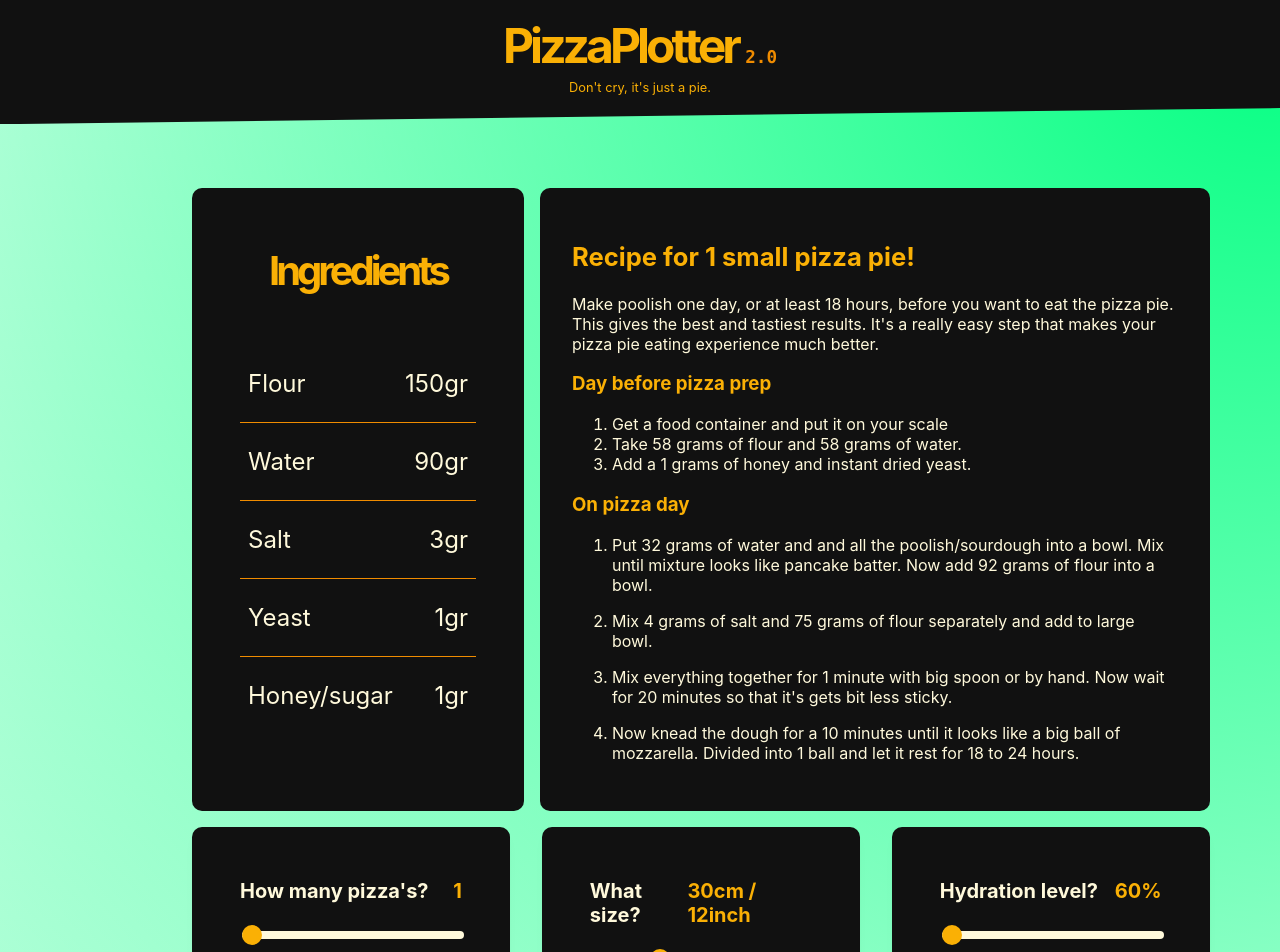
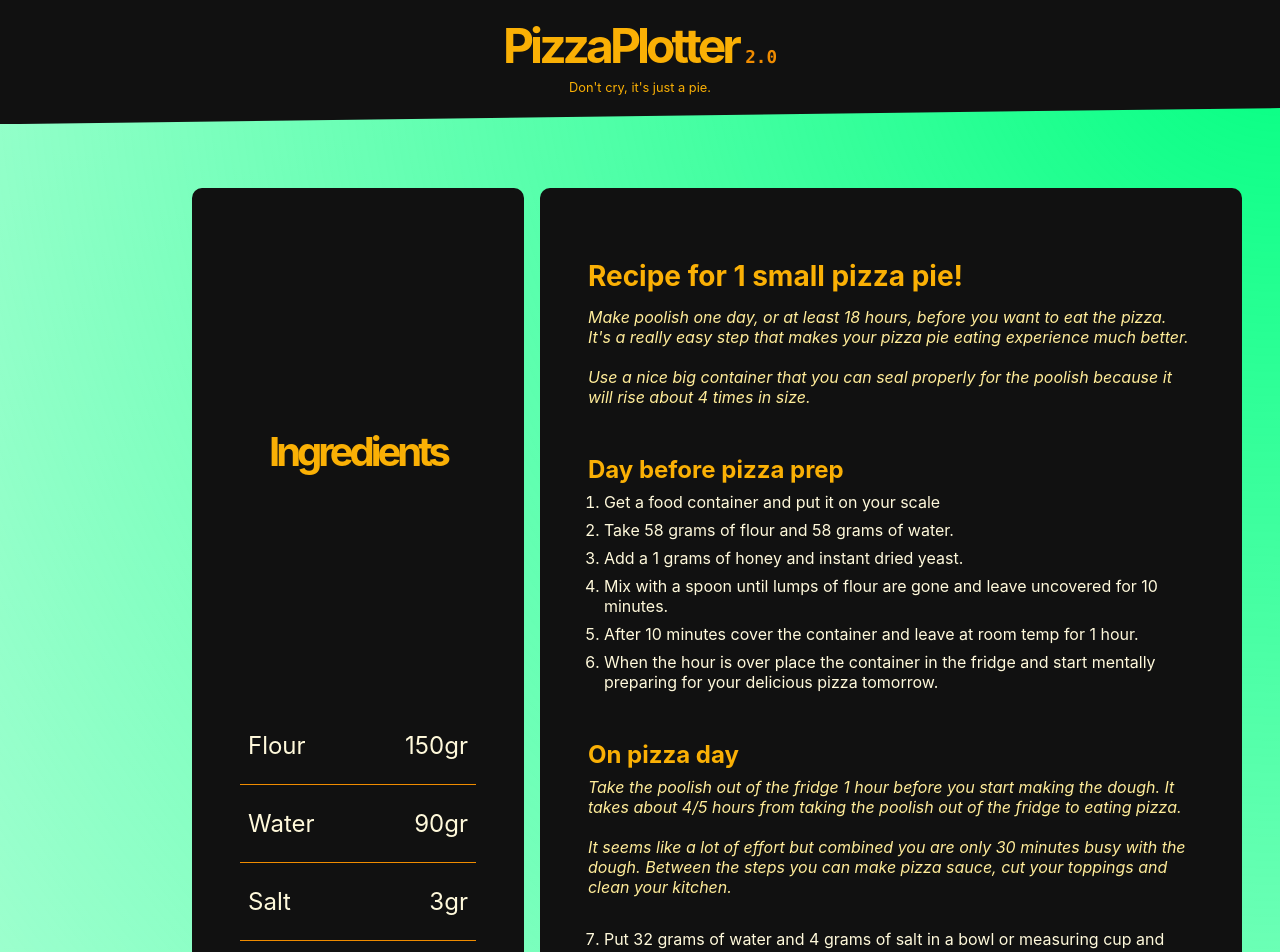
Before and after one commit to AntCasson/perfecto-pizza, a Next.js app: page / in a window 1280 px wide. Shown: the top 952 px of the page. Built offline with nearby package versions, Linux system fonts and the light colour scheme.

Commit message:
CLEAN UP

```diff
--- a/pages/index.js
+++ b/pages/index.js
@@ -149,39 +149,83 @@ export default function Home() {
             </h2>
             <p className={styles.recipe__subtitle}>
               Make poolish one day, or at least 18 hours, before you want to eat
-              the pizza pie. This gives the best and tastiest results. It's a
-              really easy step that makes your pizza pie eating experience much
-              better.
+              the pizza. It's a really easy step that makes your pizza pie
+              eating experience much better.
+              <br />
+              <br />
+              Use a nice big container that you can seal properly for the
+              poolish because it will rise about 4 times in size.
             </p>
             <h3 className={styles.title__h3}>Day before pizza prep</h3>
-            <ol>
-              <li>Get a food container and put it on your scale</li>
-              <li>
+            <ol className={styles.content__size_3}>
+              <li className={styles.recipe__step}>
+                Get a food container and put it on your scale
+              </li>
+              <li className={styles.recipe__step}>
                 Take {Math.round(flourWeight / 2.6)} grams of flour and{" "}
                 {Math.round(flourWeight / 2.6)} grams of water.
               </li>
-              <li>
+              <li className={styles.recipe__step}>
                 Add a {1 * numberOfPizzas} grams of honey and instant dried
                 yeast.
               </li>
+              <li className={styles.recipe__step}>
+                Mix with a spoon until lumps of flour are gone and leave
+                uncovered for 10 minutes.
+              </li>
+              <li className={styles.recipe__step}>
+                After 10 minutes cover the container and leave at room temp for
+                1 hour.
+              </li>
+              <li className={styles.recipe__step}>
+                When the hour is over place the container in the fridge and
+                start mentally preparing for your delicious pizza tomorrow.{" "}
+              </li>
             </ol>
+
             <h3 className={styles.title__h3}>On pizza day</h3>
-            <ol className='style.recipe__steps'>
+            <p className={styles.recipe__subtitle}>
+              Take the poolish out of the fridge 1 hour before you start making
+              the dough. It takes about 4/5 hours from taking the poolish out of
+              the fridge to eating pizza.
+              <br />
+              <br />
+              It seems like a lot of effort but combined you are only 30 minutes
+              busy with the dough. Between the steps you can make pizza sauce,
+              cut your toppings and clean your kitchen.
+            </p>
+            <ol start={7} className={styles.recipe__steps}>
               <li className={styles.recipe__step}>
                 Put {Math.round(waterWeight - flourWeight / 2.6)} grams of water
-                and and all the poolish/sourdough into a bowl. Mix until mixture
-                looks like pancake batter. Now add{" "}
-                {Math.round(flourWeight - flourWeight / 2.6)} grams of flour
-                into a bowl.
+                and {Math.round(numberOfPizzas * totalDoughSize * 0.028)} grams
+                of salt in a bowl or measuring cup and mix to dissolve.
               </li>
               <li className={styles.recipe__step}>
-                Mix {Math.round(numberOfPizzas * totalDoughSize * 0.028)} grams
-                of salt and {(totalDoughSize / 2) * numberOfPizzas} grams of
-                flour separately and add to large bowl.
+                In a other big bowl add{" "}
+                {Math.round(flourWeight - flourWeight / 2.6)} grams of flour and
+                all the poolish you made yesterday.
               </li>
               <li className={styles.recipe__step}>
                 Mix everything together for 1 minute with big spoon or by hand.
-                Now wait for 20 minutes so that it's gets bit less sticky.
+                Now cover it with the big mixing bowl 10 minutes so that it's
+                gets bit less sticky.
+              </li>
+              <li className={styles.recipe__step}>
+                Now knead the dough for 10/15 minutes until it looks like a big
+                ball of lumpy mozzarella. Put a little bit of olive oil on one
+                hand and rub in on the dough so it won't dry out. Cover with
+                damp towel or place in big bowl/container with a lid and let it
+                rest 1 hour.
+              </li>
+              <li className={styles.recipe__step}>
+                After 1 hour make {numberOfPizzas}{" "}
+                {numberOfPizzas > 1 ? "balls" : "ball"}. Use a little bit of
+                olive oil on your hands to make the handling easier.
+              </li>
+              <li className={styles.recipe__step}>
+                Place balls about 1 fist apart from each other on a baking tray
+                or big container. Cover with plastic wrap or lid and wait for
+                dough to double in size.
               </li>
               <li className={styles.recipe__step}>
                 Now knead the dough for a 10 minutes until it looks like a big
--- /dev/null
+++ b/styles/Cards.module.css
@@ -0,0 +1,89 @@
+.flex__cards {
+  display: flex;
+  flex-direction: column;
+  width: 100%;
+  align-items: center;
+  gap: 2rem;
+}
+
+.card {
+  padding: var(--size-fluid-4);
+  text-align: left;
+  color: var(--light-clr);
+  width: 100%;
+  background-color: var(--dark-clr);
+  border-radius: 0.625rem;
+  transition: color 0.15s ease, border-color 0.15s ease;
+  box-shadow: var(--shadow-2);
+}
+
+.card:hover,
+.card:focus,
+.card:active {
+  color: var(--bg-clr);
+}
+
+.card h2 {
+  margin: 0 0 1em 0;
+  font-size: 1.25rem;
+}
+
+.flex__between {
+  margin-top: -1em;
+  display: flex;
+  justify-content: space-between;
+  align-items: baseline;
+}
+
+.text__accent {
+  font-weight: 700;
+  font-size: 1.0625rem;
+  color: var(--yellow-6);
+}
+
+.slider {
+  -webkit-appearance: none;
+  width: 100%;
+  height: 8px;
+  border-radius: 5px;
+  background: var(--light-clr);
+  outline: none;
+  -webkit-transition: 0.2s;
+  transition: opacity 0.2s;
+}
+
+.slider::-webkit-slider-thumb {
+  -webkit-appearance: none;
+  appearance: none;
+  width: 20px;
+  height: 20px;
+  border-radius: 50%;
+  background-color: var(--yellow-6);
+  cursor: pointer;
+  animation: var(--animation-shake-x);
+}
+
+.slider::-moz-range-thumb {
+  width: 20px;
+  height: 20px;
+  background-color: var(--yellow-6);
+  border: 0;
+  border-radius: 50%;
+  cursor: pointer;
+  animation: var(--animation-shake-x);
+}
+
+.slider::-webkit-slider-thumb:active {
+  background-color: var(--yellow-8);
+  transform: scale(1.15);
+}
+.slider::-moz-range-thumb:active {
+  background-color: var(--yellow-8);
+  transform: scale(1.15);
+}
+
+@media (min-width: 40em) {
+  .flex__cards {
+    justify-content: space-between;
+  }
+}
--- a/styles/Home.module.css
+++ b/styles/Home.module.css
@@ -1,9 +1,11 @@
 .container {
+  width: 100%;
   background-image: var(--gradient-30);
 }
 
 .main {
   min-height: 100vh;
+  max-width: 100vw;
   flex: 1;
   display: flex;
   flex-direction: column;
@@ -24,7 +26,6 @@
 .layout {
   display: grid;
   margin-inline: var(--size-fluid-3);
-  max-width: 27rem;
   gap: var(--size-7);
   grid-template-columns: 1fr;
   justify-items: center;
@@ -39,6 +40,11 @@
   justify-content: center;
   align-items: center;
   clip-path: polygon(0 30%, 100% 10%, 100% 100%, 0% 100%);
+}
+
+.logo {
+  height: 1em;
+  margin-inline: 0.5em;
 }
 
 .footer a {
@@ -108,8 +114,6 @@
   text-align: left;
   color: var(--light-clr);
   width: 100%;
-  /* height: 150px; */
-  text-decoration: none;
   background-color: var(--dark-clr);
   border-radius: 0.625rem;
   transition: color 0.15s ease, border-color 0.15s ease;
@@ -125,11 +129,6 @@
 .card h2 {
   margin: 0 0 1em 0;
   font-size: 1.25rem;
-}
-
-.logo {
-  height: 1em;
-  margin-inline: 0.5em;
 }
 
 @media (min-width: 40em) {
@@ -157,13 +156,25 @@
     padding-inline: var(--size-2);
     font-size: var(--size-5);
   }
+
+  .recipe__subtitle {
+    width: var(--size-content-3);
+  }
+
+  .content__size_3 {
+    width: var(--size-content-3);
+  }
+
+  .recipe__steps {
+    width: var(--size-content-3);
+  }
 }
 
 @media (min-width: 80rem) {
   .layout {
     grid-template-columns: 1fr 2fr;
     width: 70%;
-    max-width: 70rem;
+    max-width: 70em;
     gap: 1rem;
     margin-block-start: 2em;
   }
@@ -197,7 +208,7 @@
 
 .text__accent {
   font-weight: 700;
-  font-size: 1.25rem;
+  font-size: 1.0625rem;
   color: var(--yellow-6);
 }
 
@@ -272,21 +283,31 @@
 /* recipe css */
 
 .recipe__wrapper {
-  padding: var(--size-fluid-3);
-  max-width: var(--size-content-4);
+  padding: var(--size-fluid-4);
+  width: 100%;
   background-color: var(--dark-clr);
   color: var(--yellow-0);
   border-radius: var(--border-size-4);
 }
 
-.recipe__step {
-  margin-block: var(--size-3);
+.recipe__title {
+  margin-block-end: 0.5em;
+  font-size: 1.75rem;
 }
 
-.recipe__title {
-  font-size: 1.6rem;
+.title__h3 {
+  font-size: 1.5rem;
+  margin-block-start: 2em;
+  margin-block-end: 0.325em;
 }
 
 .recipe__subtitle {
-  width: var(--size-content-3);
+  margin-block-start: 0.325em;
+  margin-block-end: var(--size-7);
+  font-style: italic;
+  color: var(--yellow-2);
 }
+
+.recipe__step {
+  margin-block: var(--size-2);
+}
--- /dev/null
+++ b/styles/Ingredients.module.css
@@ -0,0 +1,24 @@
+.ingredients__section {
+  margin-inline: var(--size-fluid-1);
+  padding-inline: var(--size-fluid-4);
+  padding-block-end: var(--size-fluid-3);
+  width: 100%;
+  background-color: var(--dark-clr);
+  border-radius: var(--border-size-4);
+  color: var(--yellow-0);
+}
+
+.ingredients__section h4 {
+  font-size: 2.5rem;
+}
+
+.ingredient__flex {
+  display: flex;
+  justify-content: space-between;
+  border-bottom: 1px var(--yellow-8) solid;
+  font-size: var(--size-4);
+}
+
+.ingredient__flex:nth-last-child(1) {
+  border-bottom: none;
+}
--- /dev/null
+++ b/styles/Recipe.module.css
@@ -0,0 +1,29 @@
+.recipe__wrapper {
+  padding: var(--size-fluid-4);
+  width: 100%;
+  background-color: var(--dark-clr);
+  color: var(--yellow-0);
+  border-radius: var(--border-size-4);
+}
+
+.recipe__title {
+  margin-block-end: 0.5em;
+  font-size: 1.75rem;
+}
+
+.title__h3 {
+  font-size: 1.5rem;
+  margin-block-start: 2em;
+  margin-block-end: 0.325em;
+}
+
+.recipe__subtitle {
+  margin-block-start: 0.325em;
+  margin-block-end: var(--size-7);
+  font-style: italic;
+  color: var(--yellow-2);
+}
+
+.recipe__step {
+  margin-block: var(--size-2);
+}
--- a/styles/globals.css
+++ b/styles/globals.css
@@ -21,6 +21,12 @@ a {
 
 * {
   box-sizing: border-box;
+}
+
+ol,
+ul {
+  margin: 0;
+  padding-inline-start: 1em;
 }
 
 :where(html) {
```
Also changed, not shown: public/manifest.json.
